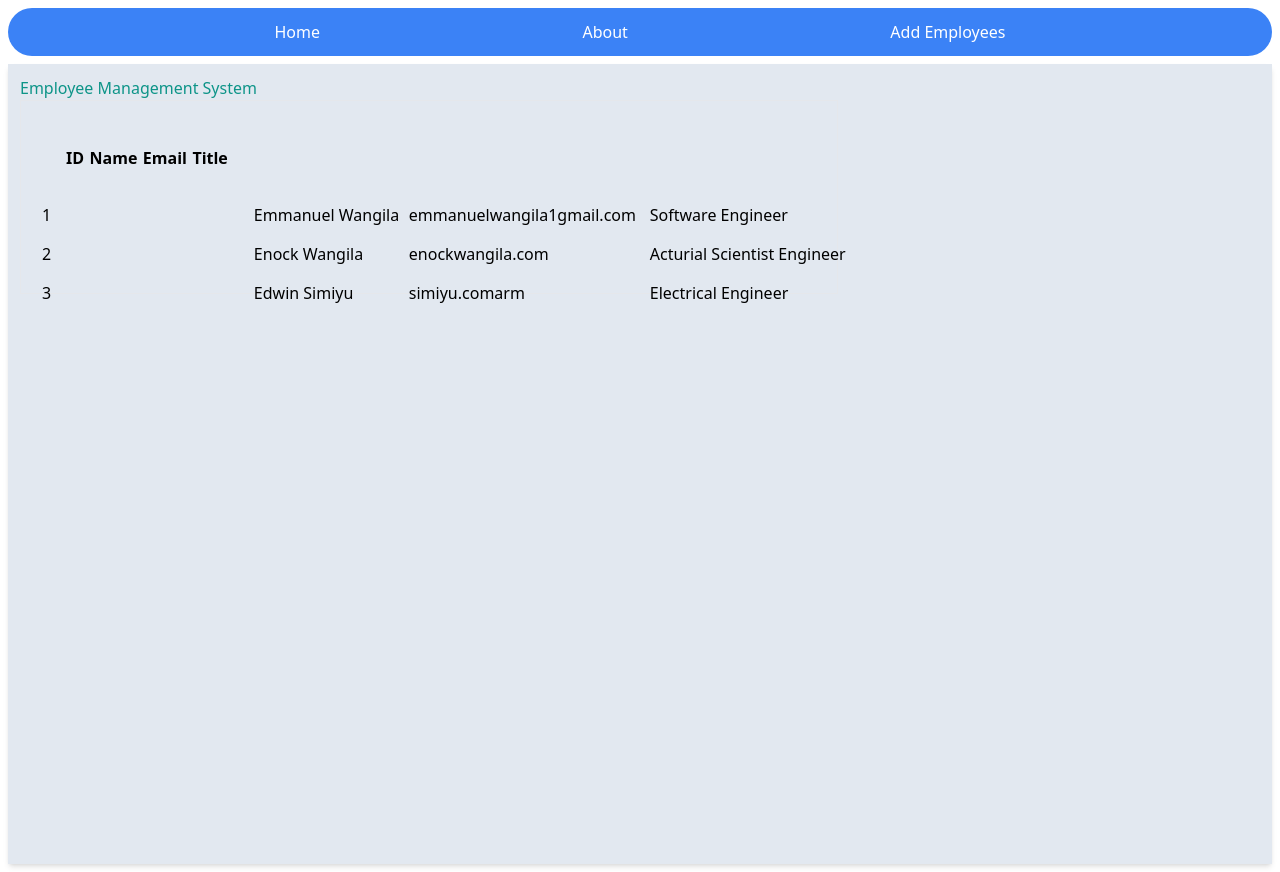
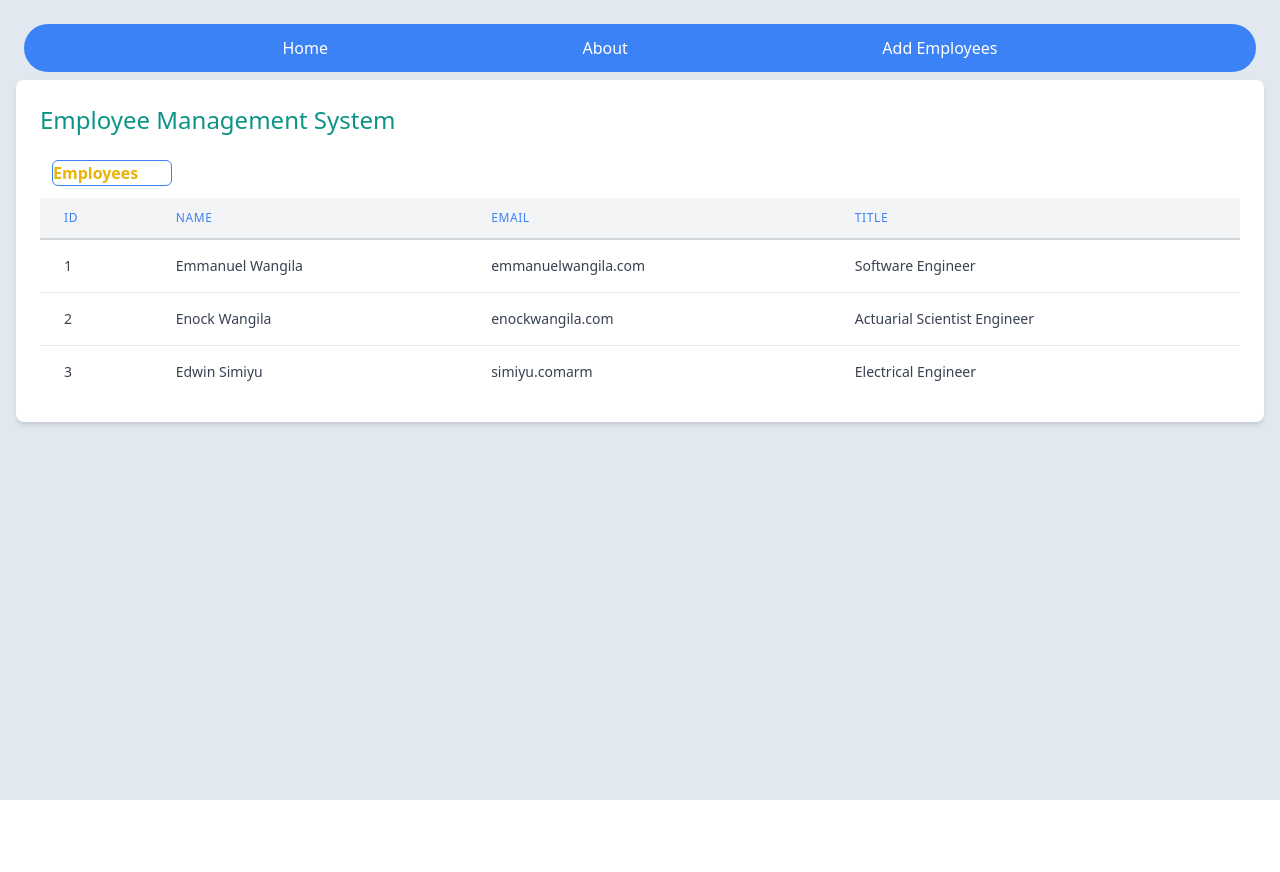
Before and after one commit to emmanuelwangila/employeemgt, an Angular app: page / in a window 1280 px wide. After the commit the page ends 800 px from the top, so only its background shows below. Built offline with nearby package versions, Linux system fonts and the light colour scheme; no server answers.

Commit message:
feat fix styling the home page..

```diff
--- a/src/app/app.component.html
+++ b/src/app/app.component.html
@@ -3,8 +3,11 @@
   <head>
     <meta charset="UTF-8" />
     <meta name="viewport" content="width=device-width, initial-scale=1.0" />
-    <title>Employee system</title>
+    <title>Employee System</title>
   </head>
+
+  <body class="bg-slate-200 h-screen p-4">
+    <!-- Navigation Bar -->
     <nav class="bg-blue-500 flex m-2 rounded-full">
       <ul class="flex w-full justify-evenly m-2 cursor-pointer">
         <li class="text-white m-1">Home</li>
@@ -13,45 +16,110 @@
       </ul>
     </nav>
 
-  <body>
-    <div class="bg-slate-200 h-screen m-2 p-3 flex flex-col shadow-md">
-      <h1 class="text-teal-600 flex-row font-sans rounded-md">
-        Employee Management System
-      </h1>
-      <div class="flex">
-        <div class="border border-1 border-gary-400">
-          <table class="w-full h-full m-5 p-5 justify-between">
-            <thead class="justify-between m-4 p-4">
-              <tr class="flex m-3 p-3 justify-between">
-                <th>ID</th>
-                <th>Name</th>
-                <th>Email</th>
-                <th>Title</th>
+    <!-- Main Content -->
+    <div class="bg-white rounded-lg shadow-md p-6">
+      <h1 class="text-teal-600 text-2xl mb-6">Employee Management System</h1>
+      <h2
+        class="text-yellow-500 w-[10%] rounded-md border border-blue-500 border-1 m-3 font-semibold font-sans"
+      >
+        Employees
+      </h2>
+      <div class="overflow-x-auto">
+        <table class="min-w-full bg-white">
+          <thead>
+            <tr>
+              <th
+                class="px-6 py-3 border-b-2 border-gray-300 bg-gray-100 text-left text-xs leading-4 font-medium text-blue-500 uppercase tracking-wider"
+              >
+                ID
+              </th>
+              <th
+                class="px-6 py-3 border-b-2 border-gray-300 bg-gray-100 text-left text-xs leading-4 font-medium text-blue-500 uppercase tracking-wider"
+              >
+                Name
+              </th>
+              <th
+                class="px-6 py-3 border-b-2 border-gray-300 bg-gray-100 text-left text-xs leading-4 font-medium text-blue-500 uppercase tracking-wider"
+              >
+                Email
+              </th>
+              <th
+                class="px-6 py-3 border-b-2 border-gray-300 bg-gray-100 text-left text-xs leading-4 font-medium text-blue-500 uppercase tracking-wider"
+              >
+                Title
+              </th>
             </tr>
           </thead>
-            <tbody>
+          <tbody class="bg-white divide-y divide-gray-200">
             <tr>
-                <td>1</td>
-                <td>Emmanuel Wangila</td>
-                <td>emmanuelwangila1gmail.com</td>
-                <td>Software Engineer</td>
+              <td
+                class="px-6 py-4 whitespace-no-wrap text-sm leading-5 text-gray-700"
+              >
+                1
+              </td>
+              <td
+                class="px-6 py-4 whitespace-no-wrap text-sm leading-5 text-gray-700"
+              >
+                Emmanuel Wangila
+              </td>
+              <td
+                class="px-6 py-4 whitespace-no-wrap text-sm leading-5 text-gray-700"
+              >
+                emmanuelwangila.com
+              </td>
+              <td
+                class="px-6 py-4 whitespace-no-wrap text-sm leading-5 text-gray-700"
+              >
+                Software Engineer
+              </td>
             </tr>
             <tr>
-                <td>2</td>
-                <td>Enock Wangila</td>
-                <td>enockwangila.com</td>
-                <td>Acturial Scientist Engineer</td>
+              <td
+                class="px-6 py-4 whitespace-no-wrap text-sm leading-5 text-gray-700"
+              >
+                2
+              </td>
+              <td
+                class="px-6 py-4 whitespace-no-wrap text-sm leading-5 text-gray-700"
+              >
+                Enock Wangila
+              </td>
+              <td
+                class="px-6 py-4 whitespace-no-wrap text-sm leading-5 text-gray-700"
+              >
+                enockwangila.com
+              </td>
+              <td
+                class="px-6 py-4 whitespace-no-wrap text-sm leading-5 text-gray-700"
+              >
+                Actuarial Scientist Engineer
+              </td>
             </tr>
             <tr>
-                <td>3</td>
-                <td>Edwin Simiyu</td>
-                <td>simiyu.comarm</td>
-                <td>Electrical Engineer</td>
+              <td
+                class="px-6 py-4 whitespace-no-wrap text-sm leading-5 text-gray-700"
+              >
+                3
+              </td>
+              <td
+                class="px-6 py-4 whitespace-no-wrap text-sm leading-5 text-gray-700"
+              >
+                Edwin Simiyu
+              </td>
+              <td
+                class="px-6 py-4 whitespace-no-wrap text-sm leading-5 text-gray-700"
+              >
+                simiyu.comarm
+              </td>
+              <td
+                class="px-6 py-4 whitespace-no-wrap text-sm leading-5 text-gray-700"
+              >
+                Electrical Engineer
+              </td>
             </tr>
           </tbody>
         </table>
       </div>
     </div>
-    </div>
   </body>
 </html>
```
Lines whose indentation alone changed are shown as unchanged.
